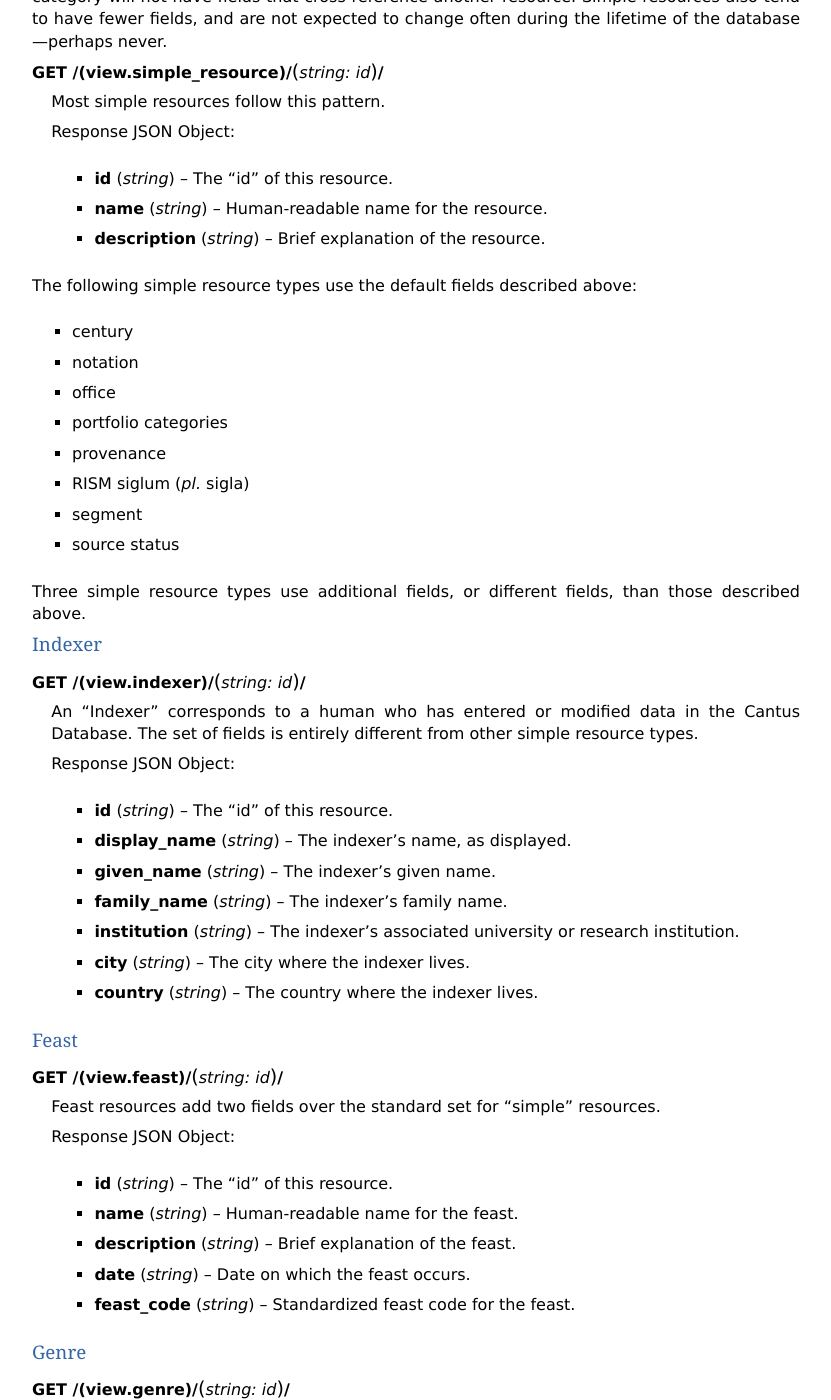
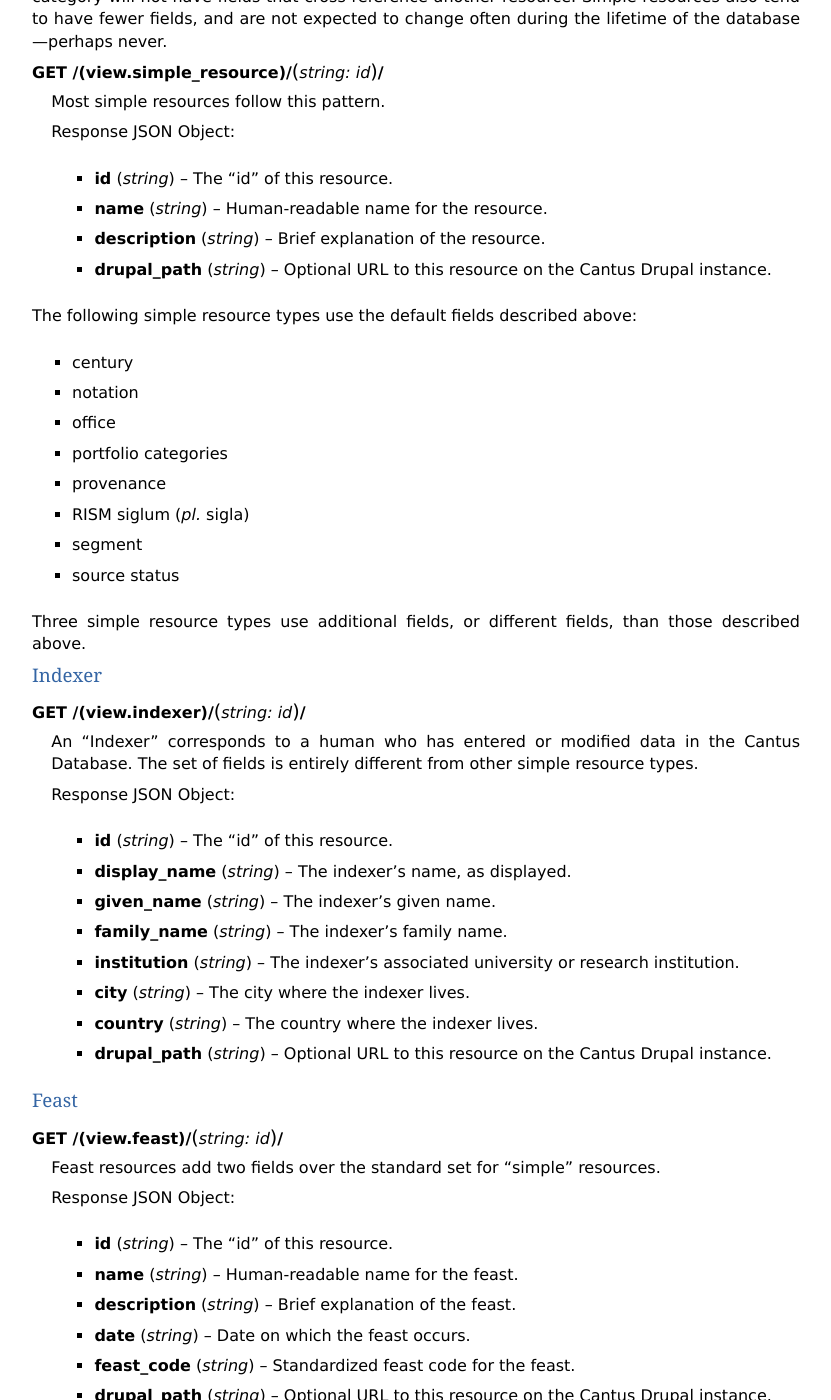
Before and after one commit to CANTUS-Project/api, a Sphinx documentation site: the page built from source/resource_types.rst, in a window 1280 px wide and 1400 px high, scrolled down 2055 px. Shown: the whole window, without its empty margins (48-879 px from the left). Built offline with Sphinx 7.4.7, drawn with Linux system fonts in a browser that asks for light colours; some of the changed text lies outside the part shown.

Commit message:
add 'drupal_path' field to all resource types

```diff
--- a/source/resource_types.rst
+++ b/source/resource_types.rst
@@ -125,6 +125,7 @@
     :>json string id: The "id" of this resource.
     :>json string name: Human-readable name for the resource.
     :>json string description: Brief explanation of the resource.
+    :>json string drupal_path: Optional URL to this resource on the Cantus Drupal instance.
 
 The following simple resource types use the default fields described above:
 
@@ -156,6 +157,7 @@
     :>json string institution: The indexer's associated university or research institution.
     :>json string city: The city where the indexer lives.
     :>json string country: The country where the indexer lives.
+    :>json string drupal_path: Optional URL to this resource on the Cantus Drupal instance.
 
 .. _`feast resource type`:
 
@@ -171,6 +173,7 @@
     :>json string description: Brief explanation of the feast.
     :>json string date: Date on which the feast occurs.
     :>json string feast_code: Standardized feast code for the feast.
+    :>json string drupal_path: Optional URL to this resource on the Cantus Drupal instance.
 
 .. _`genre resource type`:
 
@@ -212,6 +215,7 @@
     :>json string genre: ``"name"`` field of the corresponding "Genre" resource
     :>json string incipit: the chant's incipit with standardized spelling
     :>json string full_text: full text with standardized spelling
+    :>json string drupal_path: Optional URL to this resource on the Cantus Drupal instance.
 
 .. _`chant resource type`:
 
@@ -247,6 +251,7 @@
     :>json string siglum: the "siglum" field of the corresponding "Source" resource
     :>json string proofreader: ``"display_name"`` of an "Indexer" resource
     :>json string melody_id: (will appear in ``"resources"`` after the first version)
+    :>json string drupal_path: Optional URL to this resource on the Cantus Drupal instance.
     :>json string resources>source: URL to the containing "Source" resource
     :>json string resources>office: URL to the corresponding "Office"
     :>json string resources>genre: *not provided* (ask the "CantusID" resource)
@@ -287,6 +291,7 @@
     :>json string description: Description
     :>json string indexing_notes: Indexing notes
     :>json string indexing_date: Indexing date
+    :>json string drupal_path: Optional URL to this resource on the Cantus Drupal instance.
     :>json object resources: Links to other indexer who share the same characteristics.
     :>json string resources>provenance:
     :>json string resources>century:
```
Also changed, not shown: other parts of source/resource_types.rst (+0 -2 lines).
